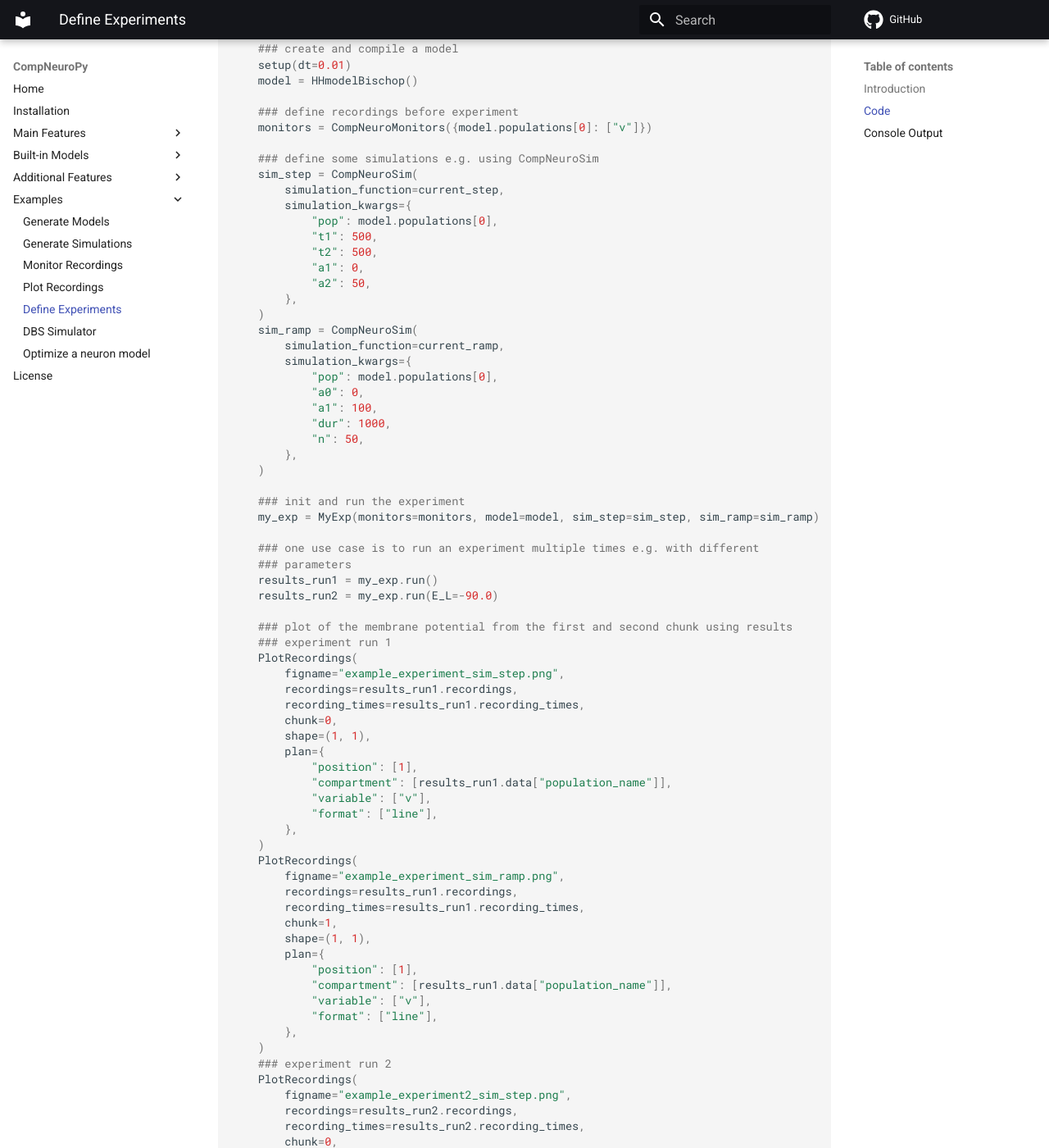
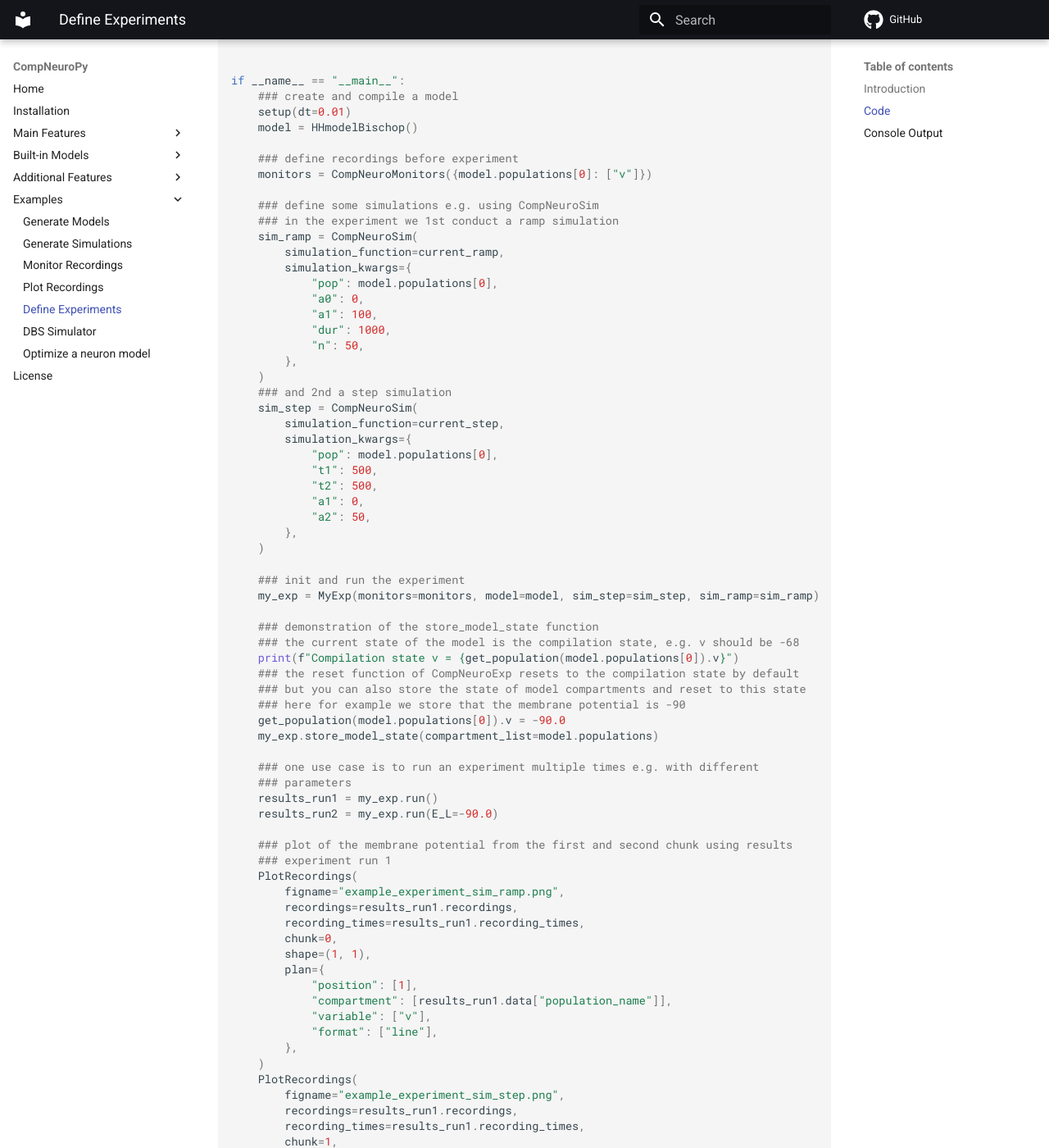
Before and after one commit to Olimaol/CompNeuroPy, an MkDocs documentation site: the page built from docs/examples/experiment.md, in a window 1280 px wide and 1400 px high, scrolled down 2547 px. Shown: the whole window at 82% size. Built offline with MkDocs 1.6.1 and Material for MkDocs 9.7.7, drawn with Linux system fonts in a browser that asks for light colours; comment, search, counter and statistics services are not loaded; some of the changed text lies outside the part shown.

````diff
--- a/docs/examples/experiment.md
+++ b/docs/examples/experiment.md
@@ -90,6 +90,8 @@
         """
         ### call reset at the beginning of the experiment to ensure that the model
         ### is in the same state at the beginning of each experiment run
+        ### we stored the state that the membrane potential is -90 before (see below)
+        ### this can be seen in the results plots
         self.reset()
 
         ### also always start the monitors, they are stopped automatically at the end
@@ -101,17 +103,18 @@
         get_population(self.model.populations[0]).E_L = E_L
 
         ### SIMULATION START
-        sim_step.run()
+        sim_ramp.run()
         ### if you want to reset the model, you should use the objects reset()
         ### it's the same as the ANNarchy reset + it resets the CompNeuroMonitors
-        ### creating a new chunk, optionally not changing the parameters
+        ### creating a new chunk, optionally not changing the parameters (but still the
+        ### dynamic variables)
         self.reset(parameters=False)
-        sim_ramp.run()
+        sim_step.run()
         ### SIMULATION END
 
         ### optional: store anything you want in the data dict, for example information
         ### about the simulations
-        self.data["sim"] = [sim_step.simulation_info(), sim_ramp.simulation_info()]
+        self.data["sim"] = [sim_ramp.simulation_info(), sim_step.simulation_info()]
         self.data["population_name"] = self.model.populations[0]
         self.data["time_step"] = dt()
 
@@ -128,6 +131,18 @@
     monitors = CompNeuroMonitors({model.populations[0]: ["v"]})
 
     ### define some simulations e.g. using CompNeuroSim
+    ### in the experiment we 1st conduct a ramp simulation
+    sim_ramp = CompNeuroSim(
+        simulation_function=current_ramp,
+        simulation_kwargs={
+            "pop": model.populations[0],
+            "a0": 0,
+            "a1": 100,
+            "dur": 1000,
+            "n": 50,
+        },
+    )
+    ### and 2nd a step simulation
     sim_step = CompNeuroSim(
         simulation_function=current_step,
         simulation_kwargs={
@@ -138,19 +153,18 @@
             "a2": 50,
         },
     )
-    sim_ramp = CompNeuroSim(
-        simulation_function=current_ramp,
-        simulation_kwargs={
-            "pop": model.populations[0],
-            "a0": 0,
-            "a1": 100,
-            "dur": 1000,
-            "n": 50,
-        },
-    )
 
     ### init and run the experiment
     my_exp = MyExp(monitors=monitors, model=model, sim_step=sim_step, sim_ramp=sim_ramp)
+
+    ### demonstration of the store_model_state function
+    ### the current state of the model is the compilation state, e.g. v should be -68
+    print(f"Compilation state v = {get_population(model.populations[0]).v}")
+    ### the reset function of CompNeuroExp resets to the compilation state by default
+    ### but you can also store the state of model compartments and reset to this state
+    ### here for example we store that the membrane potential is -90
+    get_population(model.populations[0]).v = -90.0
+    my_exp.store_model_state(compartment_list=model.populations)
 
     ### one use case is to run an experiment multiple times e.g. with different
     ### parameters
@@ -160,7 +174,7 @@
     ### plot of the membrane potential from the first and second chunk using results
     ### experiment run 1
     PlotRecordings(
-        figname="example_experiment_sim_step.png",
+        figname="example_experiment_sim_ramp.png",
         recordings=results_run1.recordings,
         recording_times=results_run1.recording_times,
         chunk=0,
@@ -187,7 +201,7 @@
     )
     ### experiment run 2
     PlotRecordings(
-        figname="example_experiment2_sim_step.png",
+        figname="example_experiment2_sim_ramp.png",
         recordings=results_run2.recordings,
         recording_times=results_run2.recording_times,
         chunk=0,
@@ -234,19 +248,19 @@
 ```console
 $ python experiment.py
 ANNarchy 4.7 (4.7.3b) on linux (posix).
-Compiling ...  OK
+Compilation state v = [-68.]
+Generate fig example_experiment_sim_ramp.png... Done
+
 Generate fig example_experiment_sim_step.png... Done
 
-Generate fig example_experiment_sim_ramp.png... Done
+Generate fig example_experiment2_sim_ramp.png... Done
 
 Generate fig example_experiment2_sim_step.png... Done
-
-Generate fig example_experiment2_sim_ramp.png... Done
 
 
 run1:
     data:
-        sim: [<CompNeuroPy.generate_simulation.SimInfo object at 0x7f4798dfb700>, <CompNeuroPy.generate_simulation.SimInfo object at 0x7f4798dfad40>]
+        sim: [<CompNeuroPy.generate_simulation.SimInfo object at 0x7f71f8cd1f00>, <CompNeuroPy.generate_simulation.SimInfo object at 0x7f71f8cd1fc0>]
         population_name: HH_Bischop
         time_step: 0.01
     mon_dict:
@@ -254,9 +268,10 @@
 
 run2:
     data:
-        sim: [<CompNeuroPy.generate_simulation.SimInfo object at 0x7f4798dfb700>, <CompNeuroPy.generate_simulation.SimInfo object at 0x7f4798dfad40>]
+        sim: [<CompNeuroPy.generate_simulation.SimInfo object at 0x7f71f9181570>, <CompNeuroPy.generate_simulation.SimInfo object at 0x7f71f8c5a8c0>]
         population_name: HH_Bischop
         time_step: 0.01
     mon_dict:
         HH_Bischop: ['v']
+
 ```
````
Also changed, not shown: other parts of docs/examples/experiment.md (+2 -2 lines), docs/examples/opt_neuron.md (+9 -7 lines), docs/main/define_experiment.md (+2 -0 lines), docs/main/optimize_neuron.md (+20 -15 lines), 6 other files.
